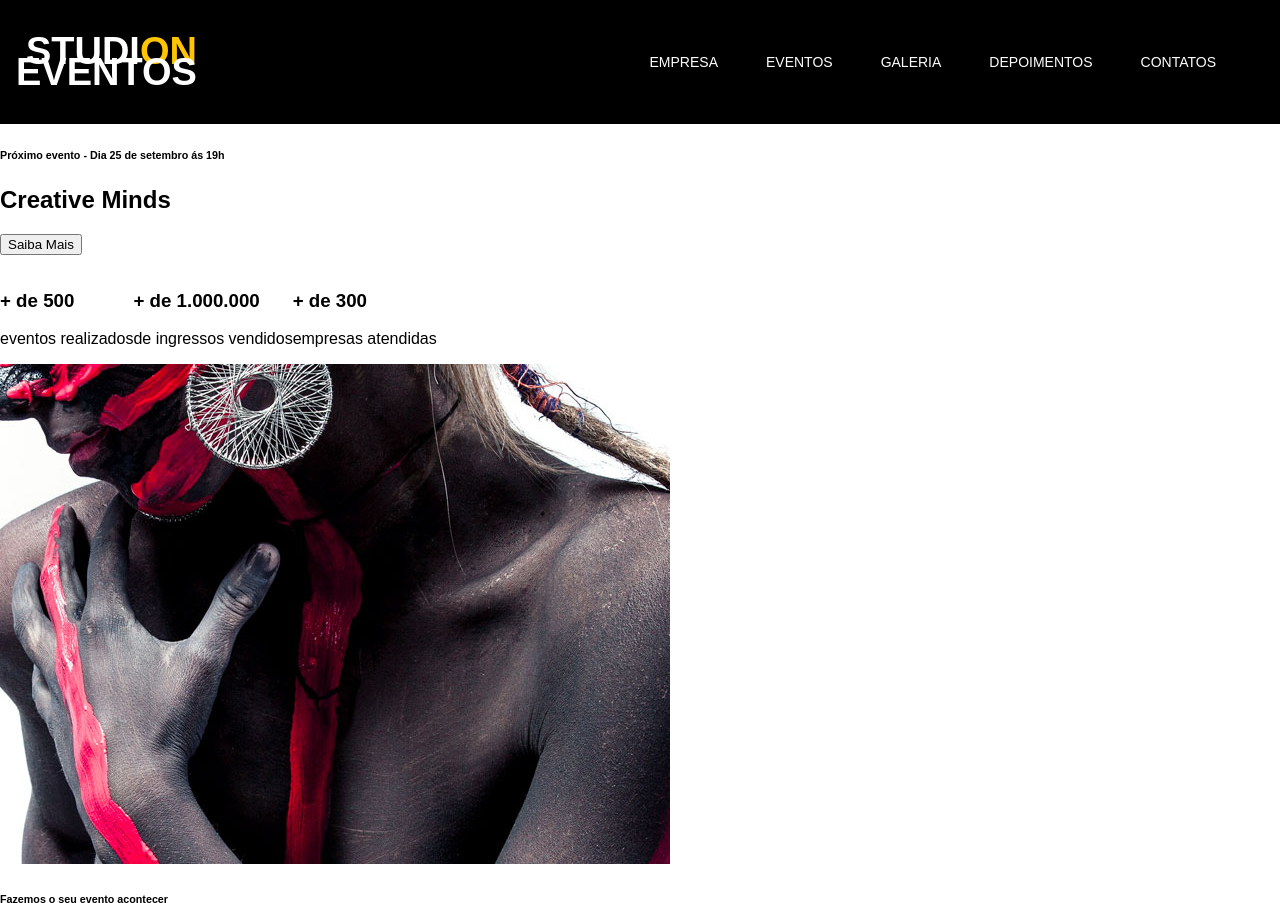
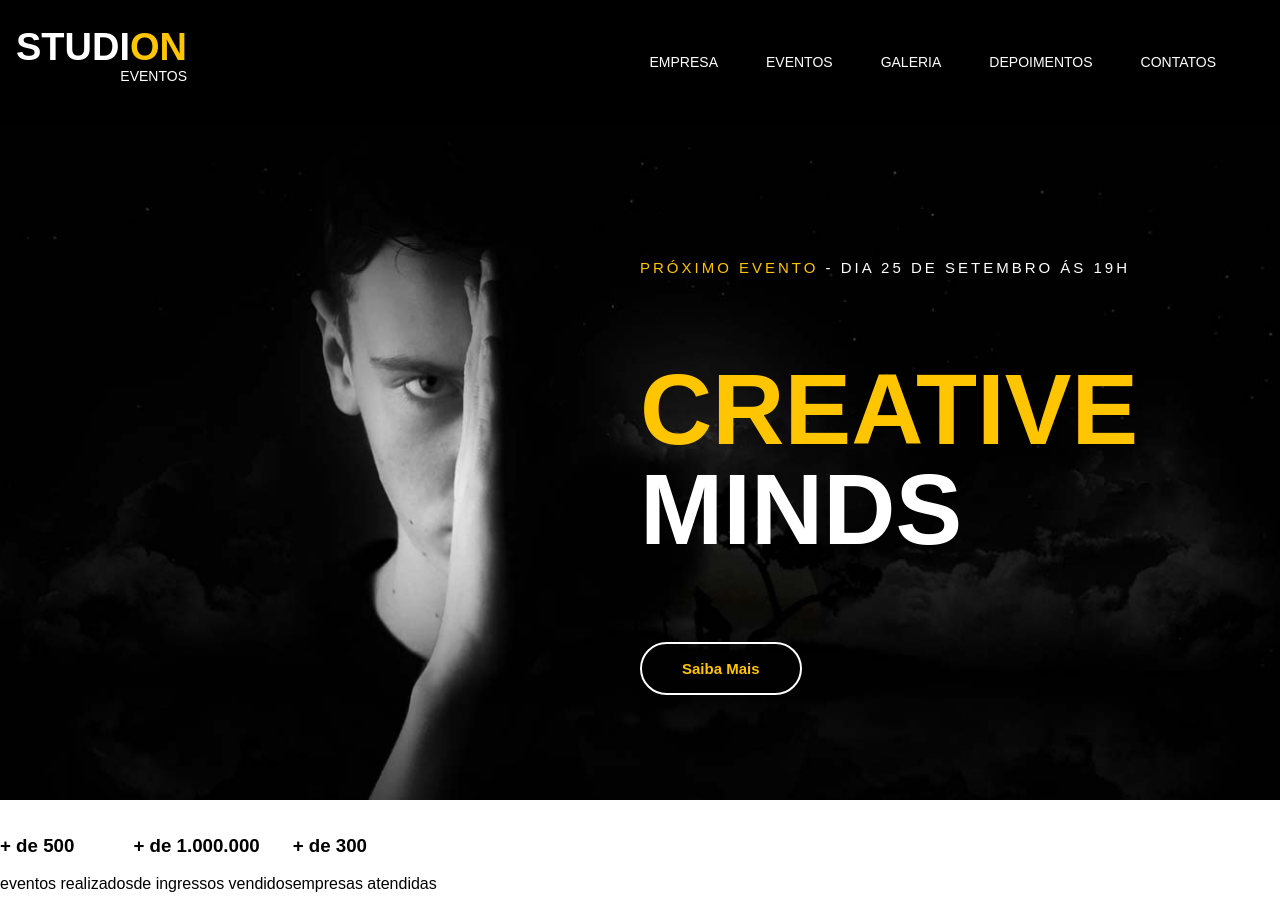
Before and after one commit to zamora269/Studion, a website: page Studion/index.html in a window 1280 px wide. Shown: the top 903 px of the page. Drawn offline with Linux system fonts and the light colour scheme.

Commit message:
feat(header): implemented header styles

```diff
--- a/Studion/index.html
+++ b/Studion/index.html
@@ -53,12 +53,14 @@
     <header>
         <div id="slider">
             <div class="slide">
-                <h6><span>Próximo evento</span> - Dia 25 de setembro ás 19h</h6>
-                <h2><span>Creative</span> Minds</h2>
-                <button>Saiba Mais</button>
+                <img  class="slide__background-image"
+                src="./images/banner.jpg"
+                alt="Studion Banner"/>
+                <div class="slide__copy">
+                <h6><span class="copy--primary">Próximo evento</span> - Dia 25 de setembro ás 19h</h6>
+                <h2><span class="copy--primary">Creative</span> Minds</h2>
+                <button class="btn btn--slide">Saiba Mais</button>
             </div>
-
-        </div>
 
     </header>
 
--- a/Studion/style.css
+++ b/Studion/style.css
@@ -6,14 +6,16 @@
 
 
 :root {
+    font-family: 'Montserrat', sans-serif;
+    font-size: 16px;
     --color-primary:#ffc500;
-  font-family: 'Montserrat', sans-serif;
-  font-size: 16px;
+    --default-padding: 1rem;
 }
 
 body {
     margin: 0;
     padding-top: 7.75rem;
+
 
 }
 
@@ -25,6 +27,7 @@ ul {
 
 .navbar {
     position: fixed;
+    z-index: 1;
     display: grid;
     grid-template-columns: 1fr 9fr;
     align-items: center;
@@ -71,10 +74,72 @@ ul {
 
 
 }
-.logo-studion__substitle {
+.logo-studion__subtitle {
 font-size: 0.875rem;
 font-weight: 300;
 }
 .copy--primary {
 color: var(--color-primary);
 }
+
+#slider {
+    background-color:#000;
+    color: #fff;
+}
+
+.slide {
+    position: relative;
+    height: calc(100vh - 7.75rem);
+
+    }
+
+.slide__background-image {
+    width: 100%;
+    height: 100%;
+    object-fit: cover;
+    object-position: center;
+}
+
+.slide__copy {
+  position: absolute;
+  top: 6.25rem;
+  left: 50vw;
+
+}
+.slide__copy h6 {
+    font-size: 0.9375rem;
+    font-weight: 400;
+    text-transform: uppercase;
+    letter-spacing: 0.1875rem;
+}
+.slide__copy h2 {
+    font-size: 6.25rem;
+    text-transform: uppercase;
+    line-height: 6.25rem;
+
+}
+.slide__copy h2 span {
+    display: block;
+
+}
+.btn {
+    cursor: pointer;
+   padding: 1rem 2.5rem;
+   border: 0.125rem solid #fff;
+   border-radius: 5rem;
+   color: var(--color-primary);
+    background: unset;
+    font-size: .9375rem;
+    font-weight: 700;
+    text-transform:uppercase
+    transition: 0.5s all ease;
+}
+
+.btn:hover,
+.btn:active
+.btn:focus
+{
+    border-color: var(--copy-primary);
+    background-color: var(--color-primary);
+    color:#fff;
+}
```
